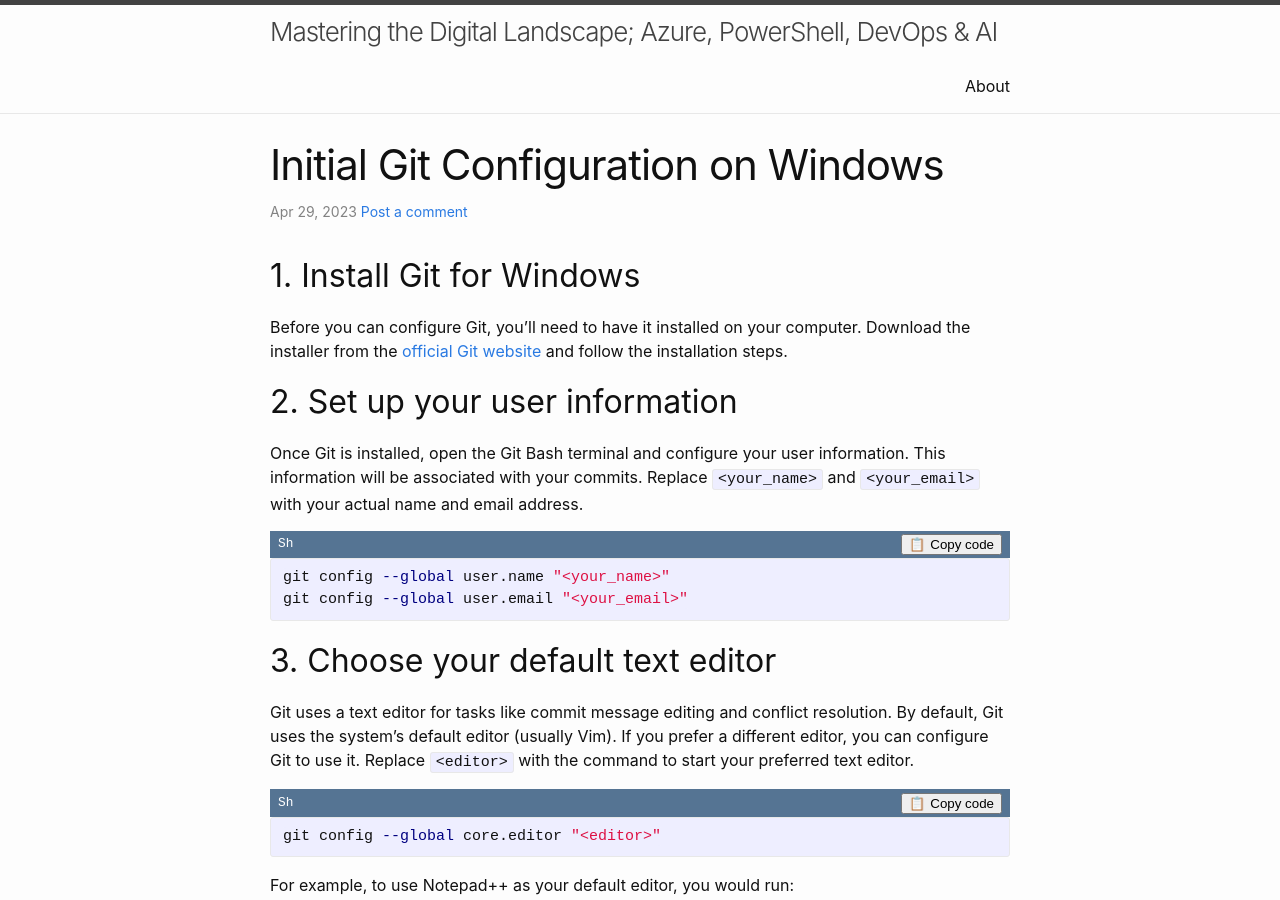
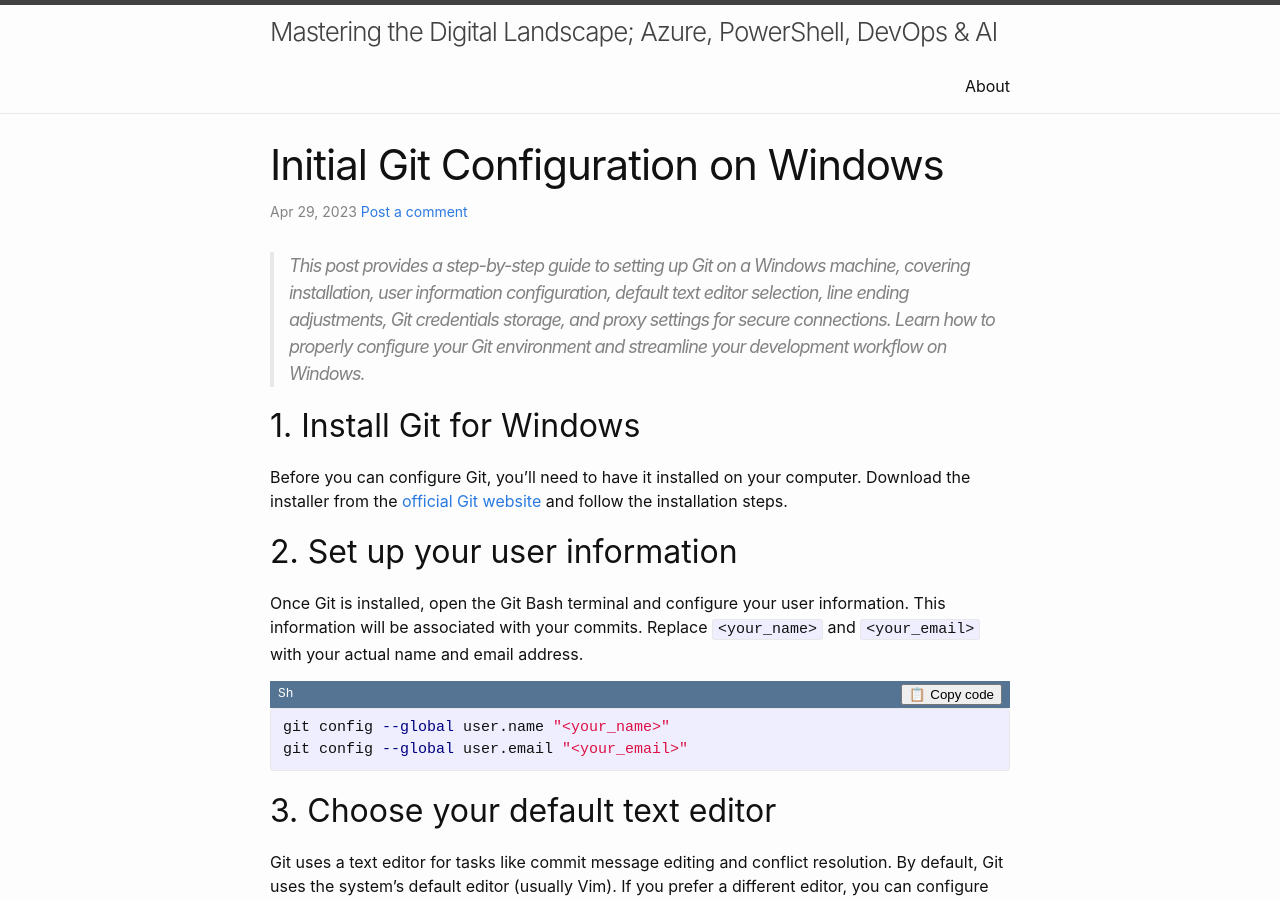
Before and after one commit to emrgcl/emrgcl.github.io, a Jekyll site: the page built from _posts/2023-04-29-initial-git-configuration-on-windows.md, in a window 1280 px wide and 900 px high. Built offline with Jekyll 4.4.1, drawn with Linux system fonts in a browser that asks for light colours; comment, search, counter and statistics services are not loaded.

Commit message:
updated excerpts for last two blogs

```diff
--- a/_posts/2023-04-29-initial-git-configuration-on-windows.md
+++ b/_posts/2023-04-29-initial-git-configuration-on-windows.md
@@ -4,6 +4,10 @@ title: "Initial Git Configuration on Windows"
 categories: [DevOps, Git, Series, Windows]
 date: 2023-04-29
 ---
+
+> This post provides a step-by-step guide to setting up Git on a Windows machine, covering installation, user information configuration, default text editor selection, line ending adjustments, Git credentials storage, and proxy settings for secure connections. Learn how to properly configure your Git environment and streamline your development workflow on Windows.
+
+<!--more-->
 
 ## 1. Install Git for Windows
 
```
Also changed, not shown: _posts/2023-04-29-pushing-your-first-file-using-git.md (+3 -1 lines).
